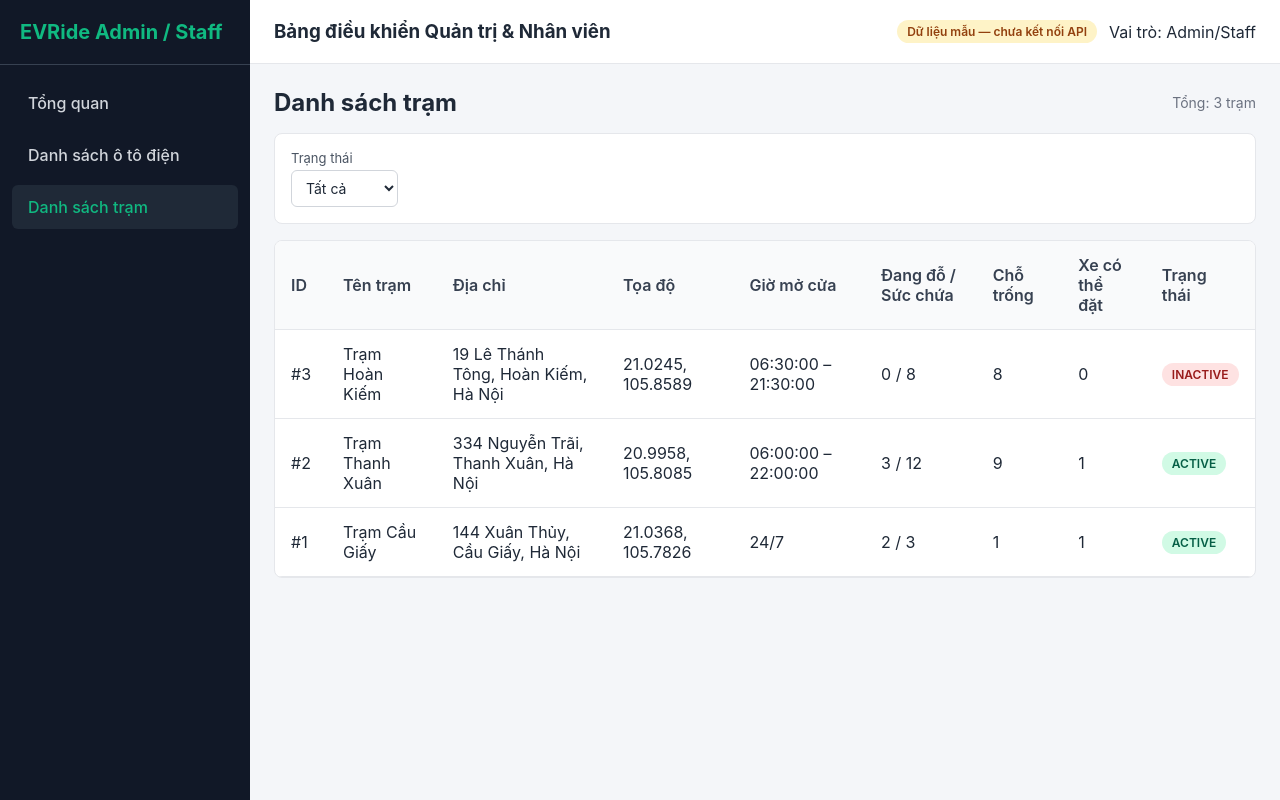
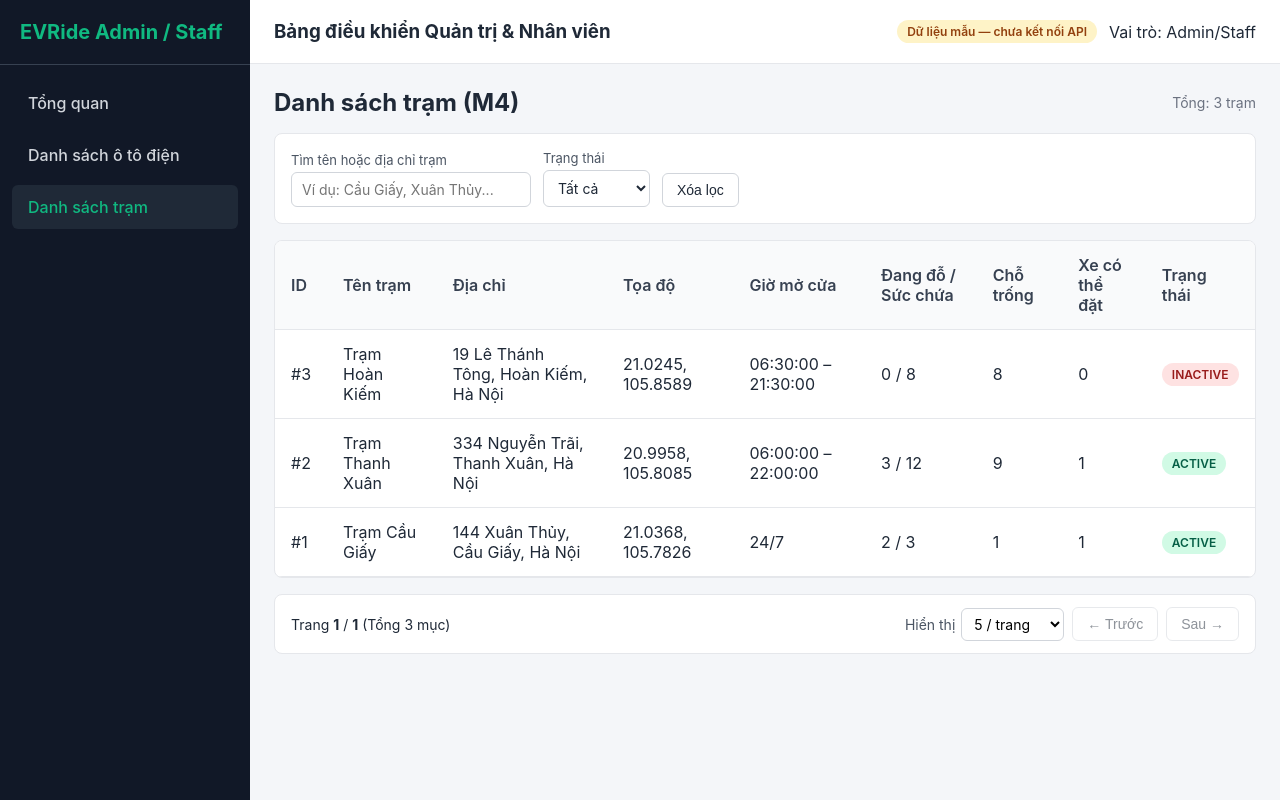
Before and after one commit to ronaldosiuu7/final_project-EVRide, a React (Vite) app in the folder frontend/: page /admin/stations in a window 1280 px wide. Built offline with nearby package versions, Linux system fonts and the light colour scheme.

Commit message:
feat(admin): add search filter and pagination to AdminStationList (M4)

```diff
--- a/frontend/src/features/stations/AdminStationList.jsx
+++ b/frontend/src/features/stations/AdminStationList.jsx
@@ -4,6 +4,7 @@ import useApiQuery from '../../hooks/useApiQuery';
 import LoadingState from '../../components/common/LoadingState';
 import EmptyState from '../../components/common/EmptyState';
 import ErrorState from '../../components/common/ErrorState';
+import Pagination from '../../components/common/Pagination';
 
 const formatOperatingHours = (opensAt, closesAt) => {
   if (!opensAt && !closesAt) return '24/7';
@@ -12,27 +13,66 @@ const formatOperatingHours = (opensAt, closesAt) => {
 
 const AdminStationList = () => {
   const [status, setStatus] = useState('');
+  const [query, setQuery] = useState('');
+  const [page, setPage] = useState(1);
+  const [pageSize, setPageSize] = useState(5);
+
   const { data: stations, meta, loading, error, reload } = useApiQuery(
-    () => listAdminStations({ status: status || undefined, page: 1, page_size: 100 }),
-    [status]
+    () =>
+      listAdminStations({
+        status: status || undefined,
+        q: query || undefined,
+        page,
+        page_size: pageSize
+      }),
+    [status, query, page, pageSize]
   );
+
+  const resetFilters = () => {
+    setStatus('');
+    setQuery('');
+    setPage(1);
+  };
 
   return (
     <div>
       <div className="page-header">
-        <h2>Danh sách trạm</h2>
+        <h2>Danh sách trạm (M4)</h2>
         {meta && <span className="muted">Tổng: {meta.total} trạm</span>}
       </div>
 
       <div className="filter-bar">
         <label className="form-field">
+          <span>Tìm tên hoặc địa chỉ trạm</span>
+          <input
+            type="search"
+            placeholder="Ví dụ: Cầu Giấy, Xuân Thủy..."
+            value={query}
+            onChange={(e) => {
+              setQuery(e.target.value);
+              setPage(1);
+            }}
+          />
+        </label>
+        <label className="form-field">
           <span>Trạng thái</span>
-          <select value={status} onChange={(e) => setStatus(e.target.value)}>
+          <select
+            value={status}
+            onChange={(e) => {
+              setStatus(e.target.value);
+              setPage(1);
+            }}
+          >
             <option value="">Tất cả</option>
             <option value="ACTIVE">ACTIVE</option>
             <option value="INACTIVE">INACTIVE</option>
           </select>
         </label>
+        <div className="filter-actions">
+          <button type="button" className="btn" onClick={resetFilters}>
+            Xóa lọc
+          </button>
+        </div>
       </div>
 
       {loading && <LoadingState />}
@@ -40,11 +80,12 @@ const AdminStationList = () => {
       {!loading && !error && stations && stations.length === 0 && (
         <EmptyState
           title="Không có trạm phù hợp"
-          hint="Thử chọn trạng thái khác hoặc chọn 'Tất cả'."
-          action={<button type="button" className="btn" onClick={() => setStatus('')}>Xem tất cả</button>}
+          hint="Thử xóa bộ lọc hoặc đổi từ khóa tìm kiếm."
+          action={<button type="button" className="btn" onClick={resetFilters}>Xóa bộ lọc</button>}
         />
       )}
       {!loading && !error && stations && stations.length > 0 && (
+        <>
           <div className="data-table-wrapper">
             <table className="data-table">
               <thead>
@@ -81,6 +122,16 @@ const AdminStationList = () => {
               </tbody>
             </table>
           </div>
+
+          <Pagination
+            meta={meta}
+            onPageChange={setPage}
+            onPageSizeChange={(size) => {
+              setPageSize(size);
+              setPage(1);
+            }}
+          />
+        </>
       )}
     </div>
   );
```
Lines whose indentation alone changed are shown as unchanged.
